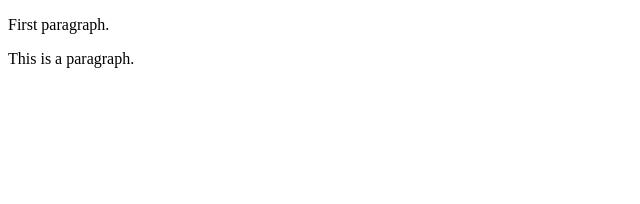
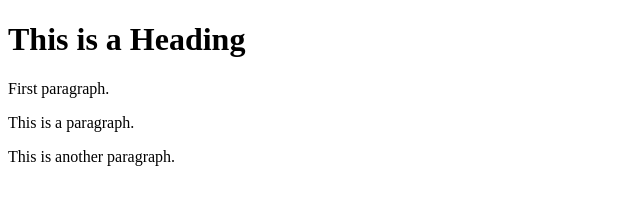
Before and after one commit to anupchhetri/learning-git, a plain HTML site: page index.html in a window 1280 px wide. Shown: the whole page, without its empty margins (0-640 px from the left). Drawn offline with Linux system fonts and the light colour scheme.

Commit message:
Added another p tag

```diff
--- a/index.html
+++ b/index.html
@@ -4,7 +4,9 @@
 <title>Page Title</title>
 </head>
 <body>
+  <h1>This is a Heading</h1>
   <p>First paragraph.</p>
   <p>This is a paragraph.</p>
+  <p>This is another paragraph.</p>
 </body>
 </html>
```
